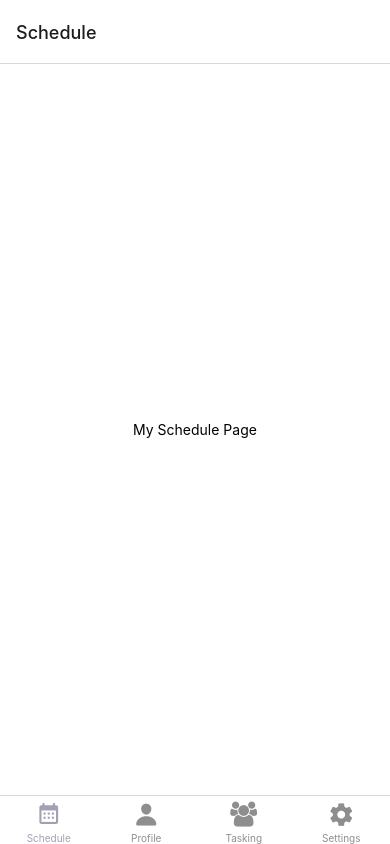
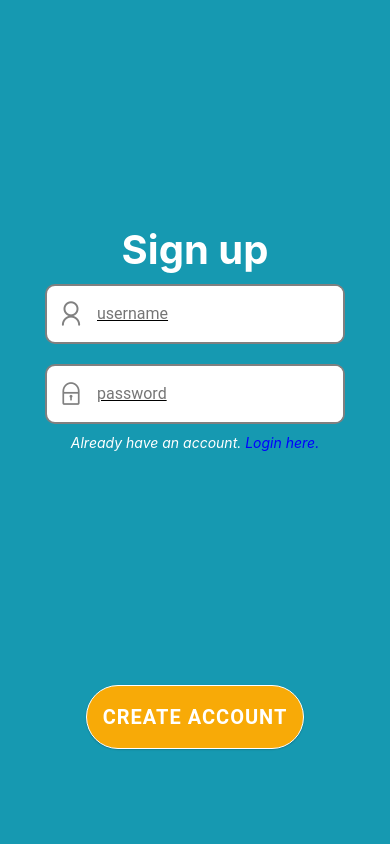
Before and after one commit to alsalmiw/scrubby_react_native, a React Native app: screen / in a window 390 px wide. Built offline with nearby package versions, Linux system fonts and the light colour scheme.

Commit message:
ternary to change login and sign up

```diff
--- a/App.tsx
+++ b/App.tsx
@@ -3,7 +3,9 @@ import { StyleSheet, Text, View } from 'react-native';
 import { ThemeProvider } from './context/ThemeContext';
 import HeaderComponent from './components/HeaderComponent'
 import UnderlinedHeaderComponent from './components/UnderlinedHeaderComponent';
-import NavigationComponent from './components/NavigationComponent'
+import NavigationComponent from './components/NavigationComponent';
+
+import LoginAndCreateAccountScreen from './screens/LoginCreateAccountScreen';
 
 export default function App() {
 
@@ -21,8 +23,8 @@ export default function App() {
 
   return (
     <ThemeProvider>
-
-    <NavigationComponent />
+    <LoginAndCreateAccountScreen />
+    {/* <NavigationComponent /> */}
     </ThemeProvider>
   );
 }
--- a/screens/LoginCreateAccountScreen.tsx
+++ b/screens/LoginCreateAccountScreen.tsx
@@ -1,16 +1,24 @@
-import { FC } from "react"
+import { FC, useState } from "react"
 import { SafeAreaView, ScrollView, StyleSheet, Text, View } from "react-native"
 import { Button } from "react-native-paper"
+
+
+
 
 
 import InputFieldComponentLogin from "../components/AddEdit/InputFieldComponentLogin"
 
 const LoginAndCreateAccountScreen: FC = () => {
+    const [login, setLogin] = useState(true)
 
     return (
 
+        <>
+            {
+                login
+                    ?
                     <View style={styles.backgroundColor}>
-            <View style={{ flex: 0.8, alignItems: "center", justifyContent: "center" }}>
+                        <View style={styles.loginContent}>
                             <Text style={styles.title}>Sign up</Text>
 
                             <View style={styles.inputPosition}>
@@ -18,10 +26,10 @@ const LoginAndCreateAccountScreen: FC = () => {
                             </View>
 
                             <View>
-                    <Text style={styles.loginTxt}>Already have an account. <Text onPress={() => console.log('go to login page')} style={{ color: 'blue' }}>Login here.</Text></Text>
+                                <Text style={styles.loginTxt}>Already have an account. <Text onPress={() => setLogin(!login)} style={{ color: 'blue' }}>Login here.</Text></Text>
                             </View>
                         </View>
-            <View style={{ flex: 0.2, alignItems:'center'}}>
+                        <View style={{ flex: 0.2, alignItems: 'center' }}>
                             <Button style={styles.loginBtn} mode="contained" onPress={() => console.log('Pressed')}>
                                 <Text style={{ fontWeight: 'bold', fontSize: 20 }}>
                                     Create Account
@@ -29,6 +37,29 @@ const LoginAndCreateAccountScreen: FC = () => {
                             </Button>
                         </View>
                     </View>
+                    :
+                    <View style={styles.backgroundColor}>
+                        <View style={styles.loginContent}>
+                            <Text style={styles.title}>Login</Text>
+
+                            <View style={styles.inputPosition}>
+                                <InputFieldComponentLogin />
+                            </View>
+
+                            <View>
+                                <Text style={styles.loginTxt}>New here? <Text onPress={() => setLogin(!login)} style={{ color: 'blue' }}>Create an Account</Text></Text>
+                            </View>
+                        </View>
+                        <View style={{ flex: 0.2, alignItems: 'center' }}>
+                            <Button style={styles.loginBtn} mode="contained" onPress={() => console.log('Pressed')} >
+                                <Text style={{ fontWeight: 'bold', fontSize: 20 }}>
+                                    Login
+                                </Text>
+                            </Button>
+                        </View>
+                    </View>
+            }
+        </>
 
     )
 }
@@ -53,12 +84,24 @@ const styles = StyleSheet.create({
     },
     loginBtn: {
         backgroundColor: "#F8AA07",
-        borderRadius:50,
-        maxWidth:'85%'
+        borderRadius: 50,
+        marginRight:40,
+        marginLeft:40,
+       marginTop:10,
+        paddingTop:10,
+        paddingBottom:10,
+
+        borderWidth: 1,
+        borderColor: '#fff'
     },
     inputPosition: {
         alignItems: 'center'
     },
+    loginContent:{
+        flex: 0.8,
+         alignItems: "center",
+          justifyContent: "center"
+    }
 
 })
 
```
Lines whose indentation alone changed are shown as unchanged.
